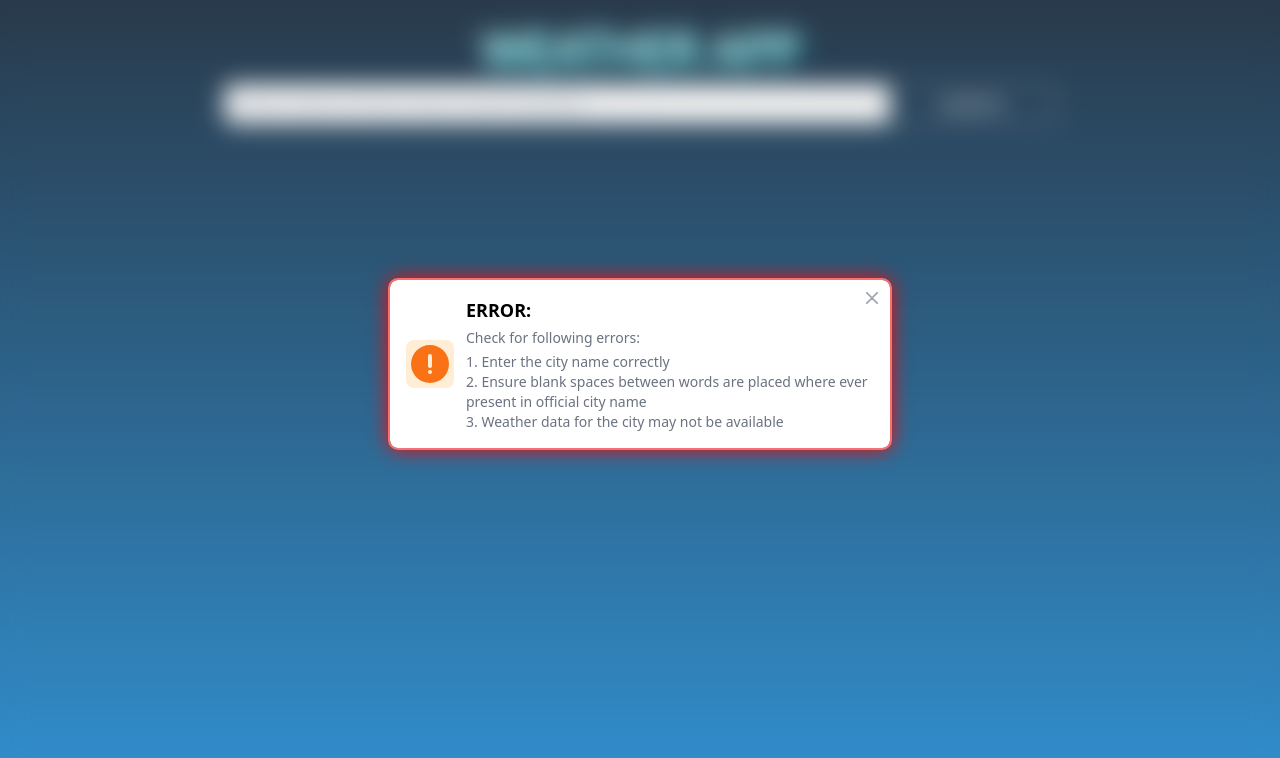
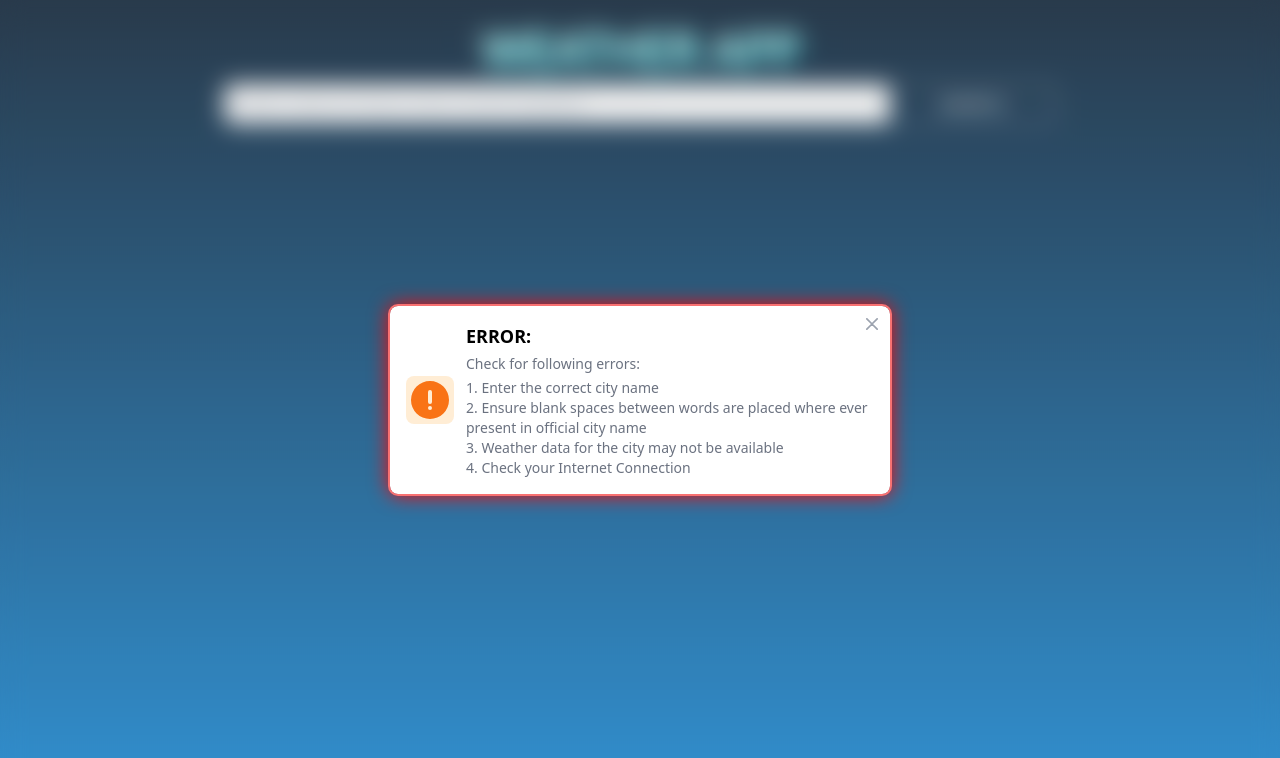
Before and after one commit to mtalalned/Weather-App, a plain HTML site: page index.html in a window 1280 px wide. Both pictures are taken after typing "Sample" into the empty fields and a click on the button "SEARCH". Drawn offline with nearby package versions, Linux system fonts and the light colour scheme; no server answers.

Commit message:
weather app completed

```diff
--- a/app.js
+++ b/app.js
@@ -30,9 +30,10 @@ const toast = `
             <h1 class="text-black text-lg font-bold mb-1">ERROR:</h1>
             <p class="mb-1">Check for following errors:</p>
             <ol>
-                <li>1. Enter the city name correctly</li>
+                <li>1. Enter the correct city name</li>
                 <li>2. Ensure blank spaces between words are placed where ever present in official city name</li>
                 <li>3. Weather data for the city may not be available</li>
+                <li>4. Check your Internet Connection</li>
             </ol>
         </div>
         <button id="close-button" type="button" class="absolute top-2 right-2 ms-auto -mx-1.5 -my-1.5 bg-white text-gray-400 hover:text-gray-900 rounded-lg focus:ring-2 focus:ring-gray-300 p-1.5 hover:bg-gray-100 inline-flex items-center justify-center h-8 w-8 dark:text-gray-500 dark:hover:text-white dark:bg-gray-800 dark:hover:bg-gray-700" data-dismiss-target="#toast-warning" aria-label="Close">
--- a/index.html
+++ b/index.html
@@ -36,7 +36,7 @@
 
     </div>
 
-    <div id="toast-div" class="hidden fixed z-30 top-[35vh] w-[100%] flex justify-center">
+    <div id="toast-div" class="hidden fixed z-30 top-0 bottom-0 w-[100%] flex justify-center items-center">
 
     </div>
 
```
